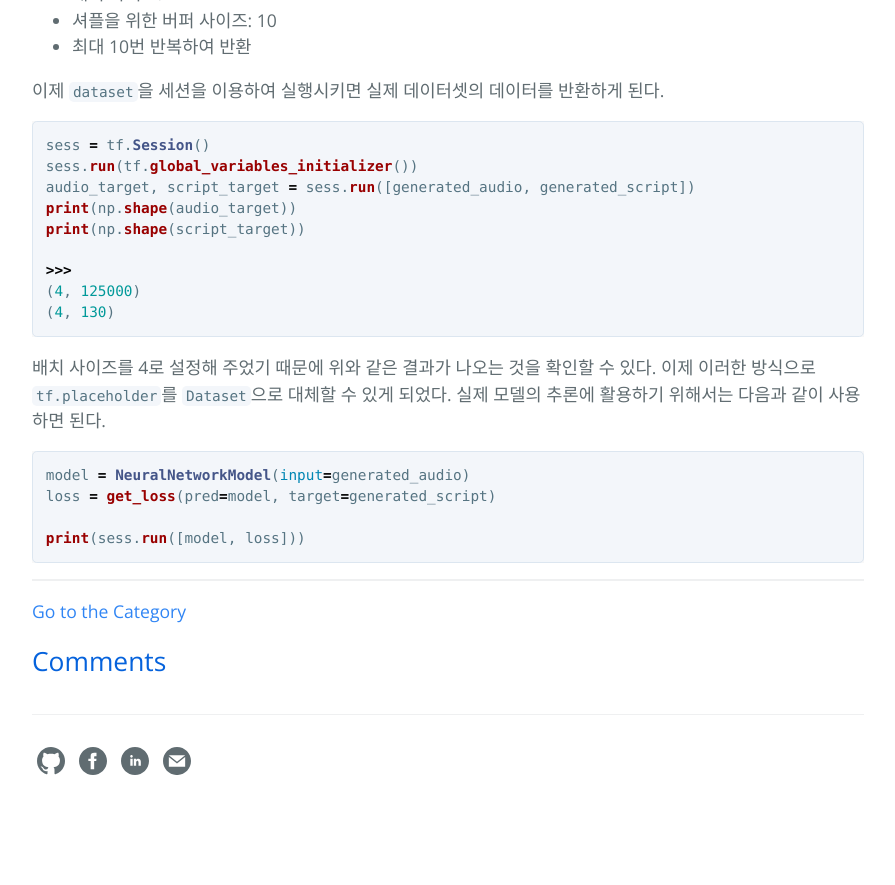
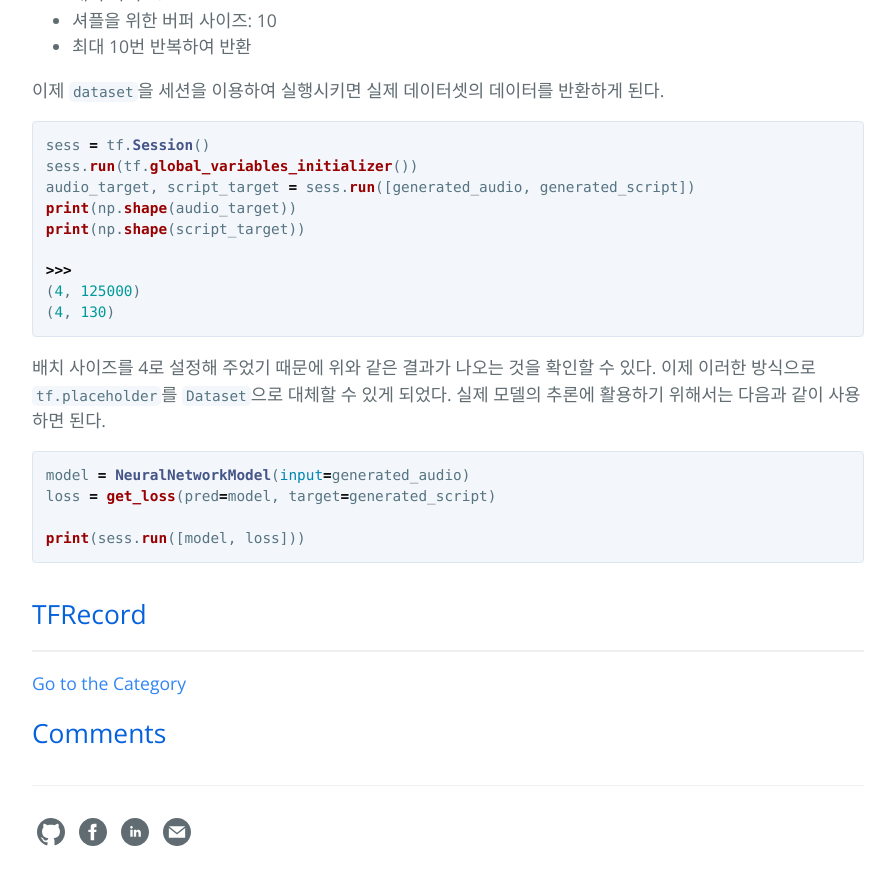
Before and after one commit to hcnoh/hcnoh.github.io, a Jekyll site: the page built from _posts/2018-11-05-tensorflow-data-module.md, in a window 1280 px wide and 900 px high, scrolled down 3486 px. Shown: the top 885 px of the window, without its empty margins (192-1087 px from the left). Built offline with Jekyll 4.4.1, drawn with Linux system fonts in a browser that asks for light colours; comment, search, counter and statistics services are not loaded; before the commit the page ends 4315 px from its top, so only the background shows below that.

Commit message:
Update 2018-11-05-tensorflow-data-module.md

````diff
--- a/_posts/2018-11-05-tensorflow-data-module.md
+++ b/_posts/2018-11-05-tensorflow-data-module.md
@@ -144,3 +144,5 @@ loss = get_loss(pred=model, target=generated_script)
 
 print(sess.run([model, loss]))
 ```
+
+## TFRecord
````
